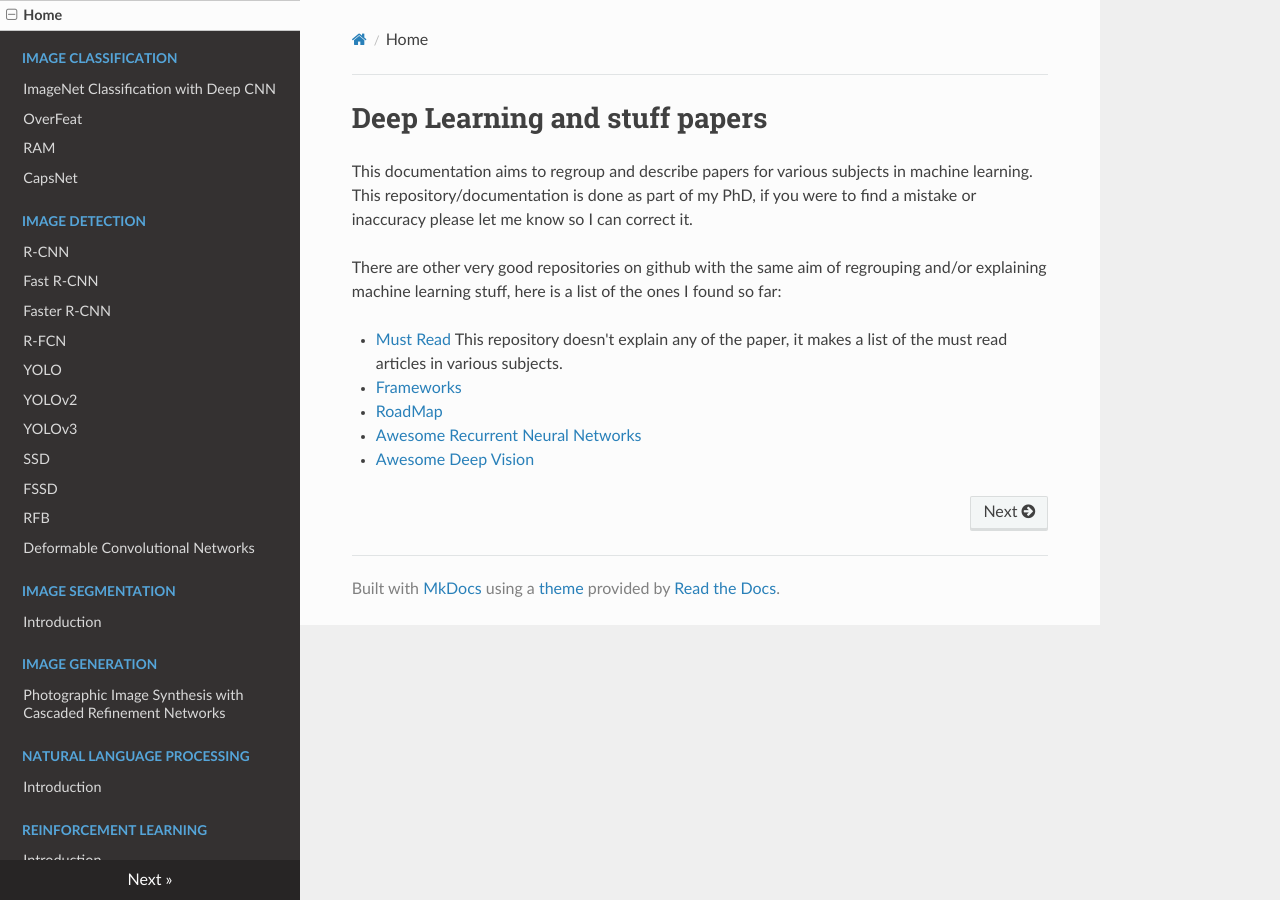
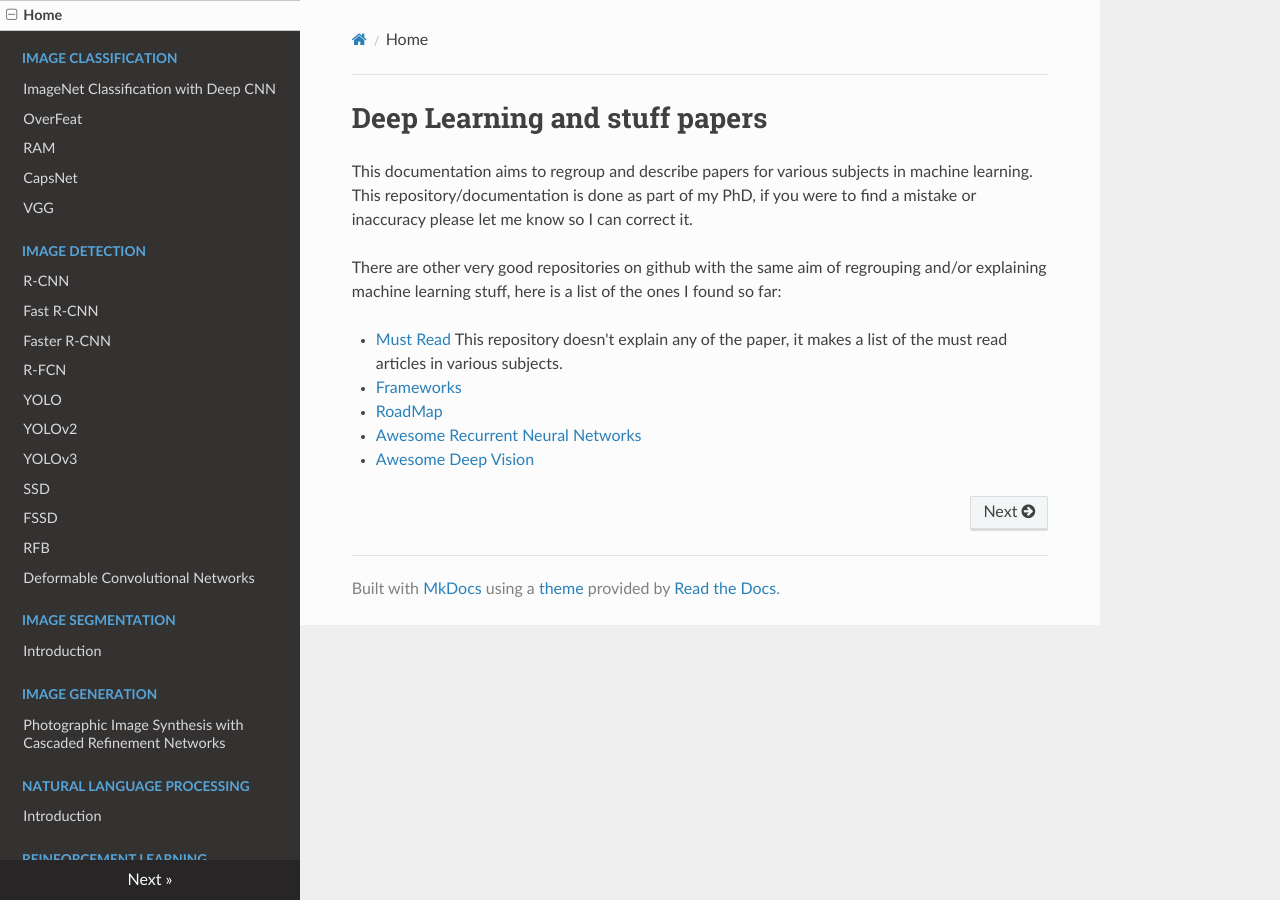
Before and after one commit to D3lt4lph4/papers, an MkDocs documentation site: the page built from docs/index.md, in a window 1280 px wide. Built offline with MkDocs 1.6.1, drawn with Linux system fonts in a browser that asks for light colours; nearby versions of some CDN libraries; old or Windows-style settings are respelled for this version of MkDocs.

Commit message:
architecture of the documentation

```diff
--- a/mkdocs.yml
+++ b/mkdocs.yml
@@ -25,6 +25,7 @@ pages:
       - OverFeat: imageclassif/overfeat.md
       - RAM: imageclassif/ram.md
       - CapsNet: imageclassif/capsule.md
+      - VGG: imageclassif/vgg.md
     - Image Detection:
       - R-CNN: imagedetection/rcnn.md
       - Fast R-CNN: imagedetection/fastrcnn.md
```
